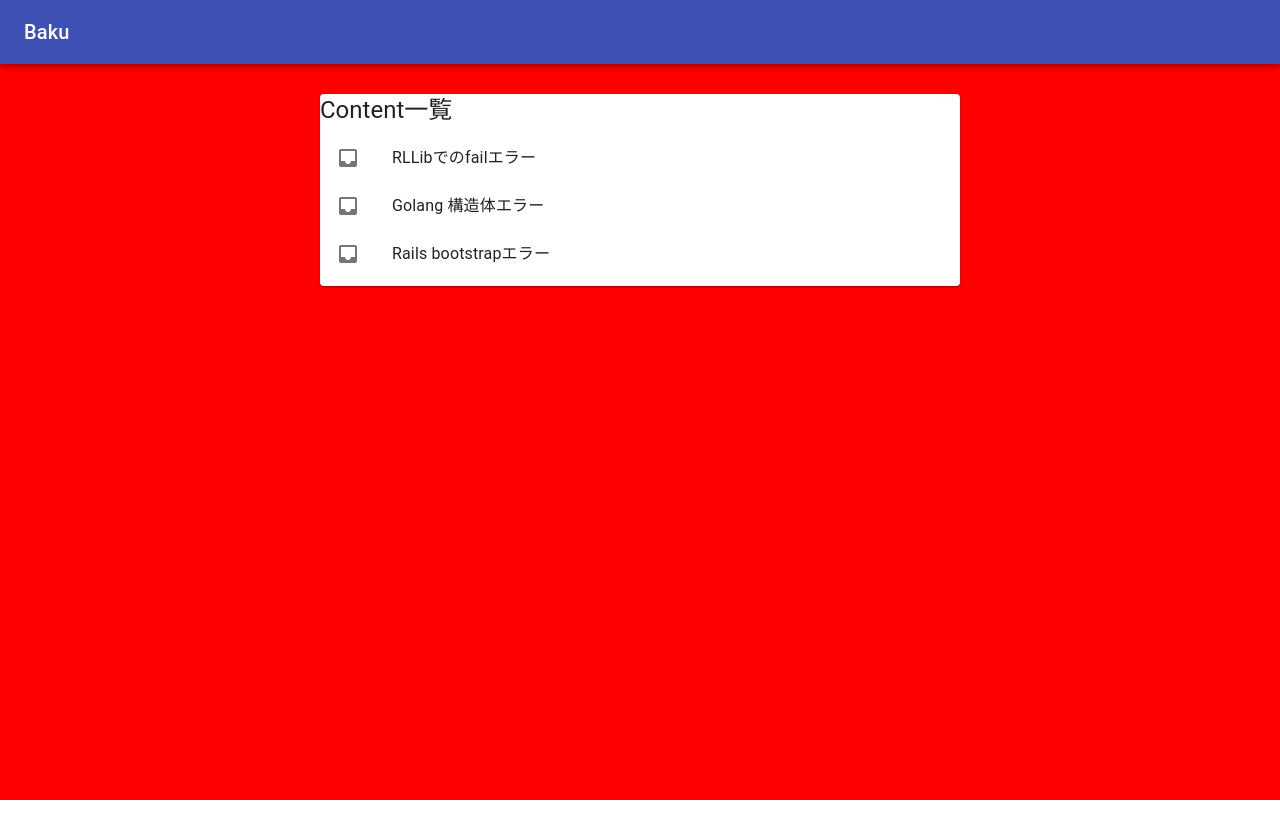
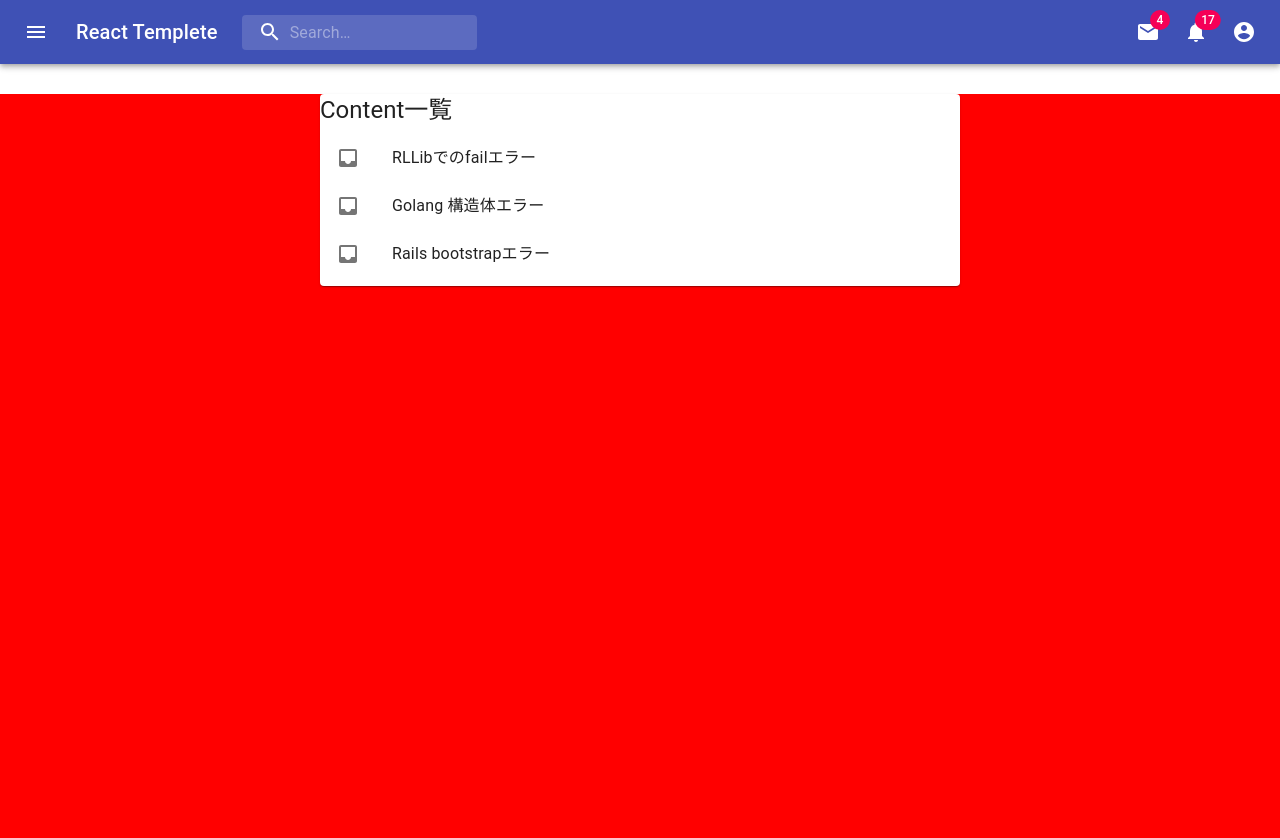
Before and after one commit to RuiHirano/react_templete, a React (Create React App) app: page /userhome in a window 1280 px wide. Shown: the top 838 px of the page. Before the commit the page ends 800 px from the top, so only its background shows below. Built offline with nearby package versions, Linux system fonts and the light colour scheme.

Commit message:
update layout

```diff
--- a/src/layouts/home/index.tsx
+++ b/src/layouts/home/index.tsx
@@ -1,9 +1,20 @@
 import React, { useState } from "react";
-import { AppBar, Toolbar, Typography, useMediaQuery } from "@material-ui/core";
-import { styled } from "@material-ui/core/styles";
-import theme from "../../styles/theme";
+import { AppBar, Toolbar, Typography, Button, useMediaQuery } from "@material-ui/core";
+import { makeStyles } from "@material-ui/core/styles";
+import IconButton from '@material-ui/core/IconButton';
+import MenuIcon from '@material-ui/icons/Menu';
 
-const drawerWidth = 260;
+const useStyles = makeStyles((theme) => ({
+    root: {
+        flexGrow: 1,
+    },
+    menuButton: {
+        marginRight: theme.spacing(2),
+    },
+    title: {
+        flexGrow: 1,
+    },
+}));
 
 interface Props {
     className?: string;
@@ -11,21 +22,29 @@ interface Props {
     title: string
 }
 
+const HomeAppBar: React.FC = () => {
+    const classes = useStyles();
+    return (
+        <div className={classes.root}>
+            <AppBar position="static">
+                <Toolbar>
+                    <IconButton edge="start" className={classes.menuButton} color="inherit" aria-label="menu">
+                        <MenuIcon />
+                    </IconButton>
+                    <Typography variant="h6" className={classes.title}>{"React Templete"}</Typography>
+                    <Button color="inherit">{"Login"}</Button>
+                </Toolbar>
+            </AppBar>
+        </div>
+    );
+}
+
 const HomeLayout: React.FC<Props> = props => {
     const { children, title } = props;
 
     return (
         <div>
-            <AppBar position="static" style={{ width: "100%" }}>
-                <Toolbar>
-                    {/*<IconButton edge="start" className={classes.menuButton} color="inherit" aria-label="menu">
-          <MenuIcon />
-  </IconButton>*/}
-                    <Typography variant="h6">
-                        Baku
-                </Typography>
-                </Toolbar>
-            </AppBar>
+            <HomeAppBar />
             {children}
         </div>
     );
--- a/src/layouts/main/index.tsx
+++ b/src/layouts/main/index.tsx
@@ -1,7 +1,13 @@
 import React, { useState } from "react";
-import { AppBar, Toolbar, Typography, useMediaQuery } from "@material-ui/core";
-import { styled } from "@material-ui/core/styles";
-import theme from "../../styles/theme";
+import { AppBar, Toolbar, Typography, Button, Drawer, IconButton, InputBase, List, ListItem, ListItemText, ListItemIcon, Divider } from "@material-ui/core";
+import { fade, makeStyles } from "@material-ui/core/styles";
+import MenuIcon from '@material-ui/icons/Menu';
+import Badge from '@material-ui/core/Badge';
+import SearchIcon from '@material-ui/icons/Search';
+import AccountCircle from '@material-ui/icons/AccountCircle';
+import MailIcon from '@material-ui/icons/Mail';
+import NotificationsIcon from '@material-ui/icons/Notifications';
+import InboxIcon from '@material-ui/icons/MoveToInbox';
 
 const drawerWidth = 260;
 
@@ -11,21 +17,184 @@ interface Props {
     title: string
 }
 
+const useStyles = makeStyles((theme) => ({
+    grow: {
+        flexGrow: 1,
+    },
+    menuButton: {
+        marginRight: theme.spacing(2),
+    },
+    title: {
+        display: 'none',
+        [theme.breakpoints.up('sm')]: {
+            display: 'block',
+        },
+    },
+    search: {
+        position: 'relative',
+        borderRadius: theme.shape.borderRadius,
+        backgroundColor: fade(theme.palette.common.white, 0.15),
+        '&:hover': {
+            backgroundColor: fade(theme.palette.common.white, 0.25),
+        },
+        marginRight: theme.spacing(2),
+        marginLeft: 0,
+        width: '100%',
+        [theme.breakpoints.up('sm')]: {
+            marginLeft: theme.spacing(3),
+            width: 'auto',
+        },
+    },
+    searchIcon: {
+        padding: theme.spacing(0, 2),
+        height: '100%',
+        position: 'absolute',
+        pointerEvents: 'none',
+        display: 'flex',
+        alignItems: 'center',
+        justifyContent: 'center',
+    },
+    inputRoot: {
+        color: 'inherit',
+    },
+    inputInput: {
+        padding: theme.spacing(1, 1, 1, 0),
+        // vertical padding + font size from searchIcon
+        paddingLeft: `calc(1em + ${theme.spacing(4)}px)`,
+        transition: theme.transitions.create('width'),
+        width: '100%',
+        [theme.breakpoints.up('md')]: {
+            width: '20ch',
+        },
+    },
+    sectionDesktop: {
+        display: 'none',
+        [theme.breakpoints.up('md')]: {
+            display: 'flex',
+        },
+    },
+}));
+
+const useDrawerStyles = makeStyles({
+    list: {
+        width: 250,
+    },
+    fullList: {
+        width: 'auto',
+    },
+});
+
+interface DrawerProps {
+    openDrawer: boolean
+    setOpenDrawer: React.Dispatch<React.SetStateAction<boolean>>
+}
+
+const MainDrawer: React.FC<DrawerProps> = (props) => {
+    const classes = useDrawerStyles();
+    const { openDrawer, setOpenDrawer } = props
+
+    return (
+        <div>
+            <Drawer anchor={"left"} open={openDrawer} onClose={() => setOpenDrawer(false)}>
+                <div
+                    className={classes.list}
+                    role="presentation"
+                >
+                    <List>
+                        {['Inbox', 'Starred', 'Send email', 'Drafts'].map((text, index) => (
+                            <ListItem button key={text}>
+                                <ListItemIcon>{index % 2 === 0 ? <InboxIcon /> : <MailIcon />}</ListItemIcon>
+                                <ListItemText primary={text} />
+                            </ListItem>
+                        ))}
+                    </List>
+                    <Divider />
+                    <List>
+                        {['All mail', 'Trash', 'Spam'].map((text, index) => (
+                            <ListItem button key={text}>
+                                <ListItemIcon>{index % 2 === 0 ? <InboxIcon /> : <MailIcon />}</ListItemIcon>
+                                <ListItemText primary={text} />
+                            </ListItem>
+                        ))}
+                    </List>
+                </div>
+            </Drawer>
+        </div>
+    )
+}
+
+interface AppBarProps {
+}
+
+const MainAppBar: React.FC<AppBarProps> = (props) => {
+    const classes = useStyles();
+
+    const [openDrawer, setOpenDrawer] = useState<boolean>(false);
+
+    return (
+        <div className={classes.grow}>
+
+            <MainDrawer openDrawer={openDrawer} setOpenDrawer={setOpenDrawer} />
+            <AppBar position="static">
+                <Toolbar>
+                    <IconButton
+                        edge="start"
+                        className={classes.menuButton}
+                        color="inherit"
+                        aria-label="open drawer"
+                        onClick={() => setOpenDrawer(true)}
+                    >
+                        <MenuIcon />
+                    </IconButton>
+                    <Typography className={classes.title} variant="h6" noWrap>
+                        React Templete
+                    </Typography>
+                    <div className={classes.search}>
+                        <div className={classes.searchIcon}>
+                            <SearchIcon />
+                        </div>
+                        <InputBase
+                            placeholder="Search…"
+                            classes={{
+                                root: classes.inputRoot,
+                                input: classes.inputInput,
+                            }}
+                            inputProps={{ 'aria-label': 'search' }}
+                        />
+                    </div>
+                    <div className={classes.grow} />
+                    <div className={classes.sectionDesktop}>
+                        <IconButton aria-label="show 4 new mails" color="inherit">
+                            <Badge badgeContent={4} color="secondary">
+                                <MailIcon />
+                            </Badge>
+                        </IconButton>
+                        <IconButton aria-label="show 17 new notifications" color="inherit">
+                            <Badge badgeContent={17} color="secondary">
+                                <NotificationsIcon />
+                            </Badge>
+                        </IconButton>
+                        <IconButton
+                            edge="end"
+                            aria-label="account of current user"
+                            color="inherit"
+                        >
+                            <AccountCircle />
+                        </IconButton>
+                    </div>
+                </Toolbar>
+            </AppBar>
+        </div>
+    );
+}
+
 const MainLayout: React.FC<Props> = props => {
     const { children, title } = props;
 
+
     return (
-        <div style={{ width: "100%", height: '100vh', backgroundColor: 'red' }}>
-            <AppBar position="static" >
-                <Toolbar>
-                    {/*<IconButton edge="start" className={classes.menuButton} color="inherit" aria-label="menu">
-          <MenuIcon />
-  </IconButton>*/}
-                    <Typography variant="h6">
-                        Baku
-                </Typography>
-                </Toolbar>
-            </AppBar>
+        <div>
+            <MainAppBar />
             {children}
         </div>
     );
--- a/src/views/user_home/index.tsx
+++ b/src/views/user_home/index.tsx
@@ -95,7 +95,7 @@ interface Props {
 const UserHomeView: React.FC<RouteProps & Props> = (props) => {
     const { history } = props
     return (
-        <div >
+        <div style={{ backgroundColor: 'red', height: '100vh' }}>
             <Grid container spacing={0} style={{ marginTop: 30 }}>
                 <Grid item xl={3} lg={3} md={3} sm={12} xs={12}></Grid>
                 <Grid item xl={6} lg={6} md={6} sm={12} xs={12}>
```
Also changed, not shown: 1 other file (tests, documents, lock files or other folders).
